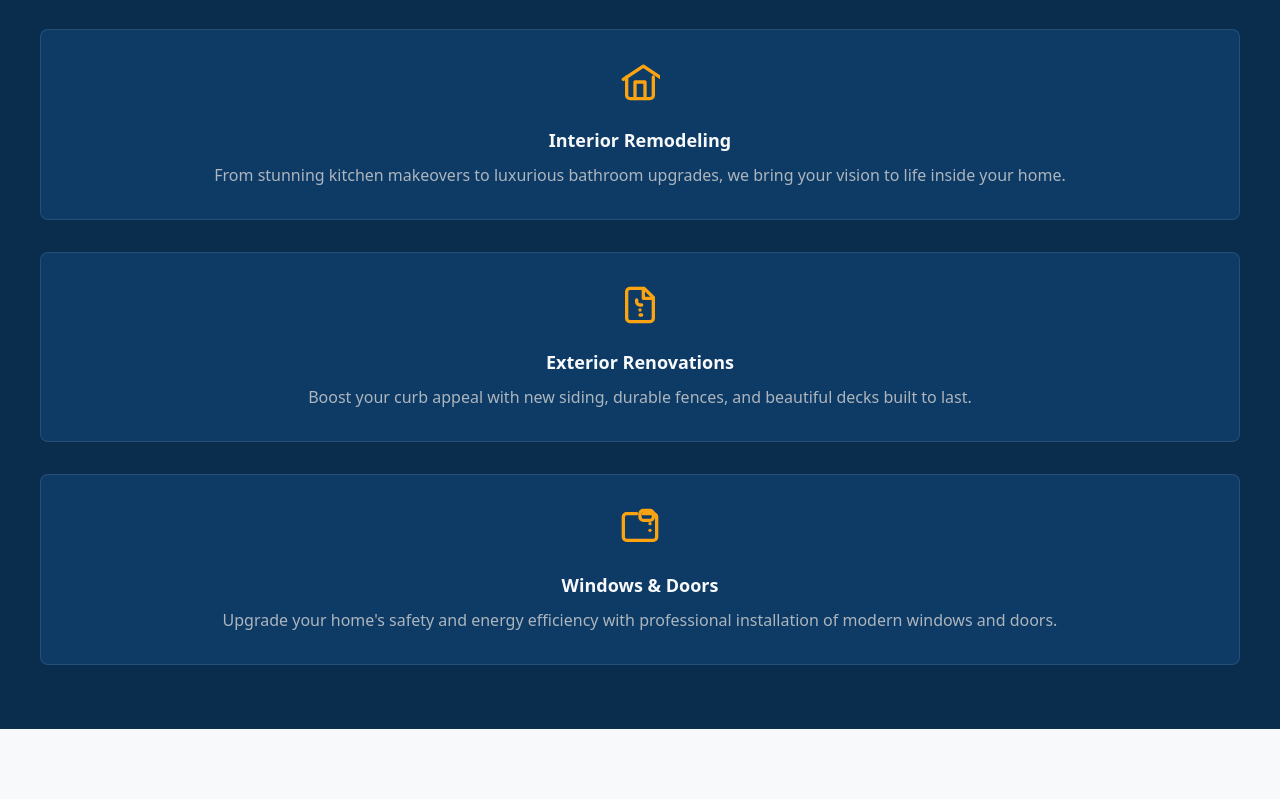
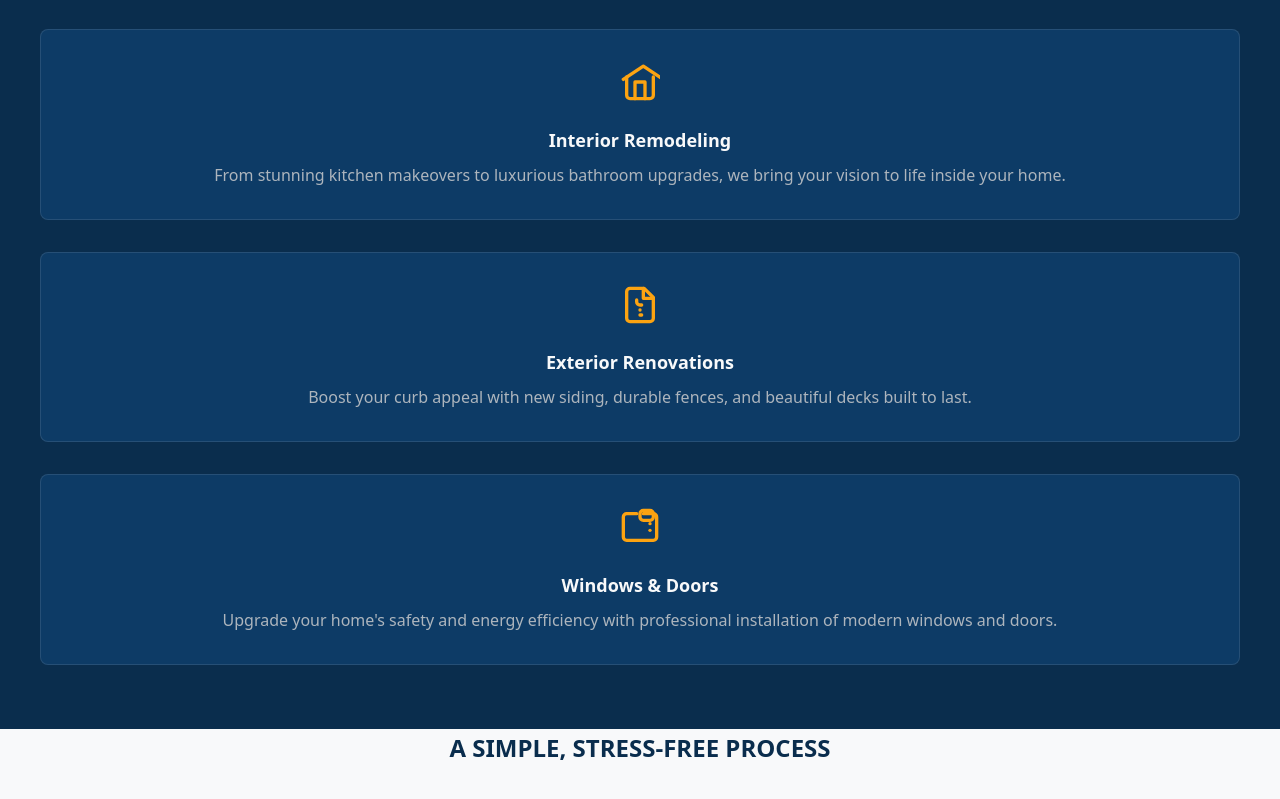
Before and after one commit to zarek21/FR_Construction, a plain HTML site: page index.html in a window 1280 px wide. Shown: the part 3883-4682 px from the top of the page. Before the commit the page ends 4612 px from the top, so only its background shows below. Drawn offline with Linux system fonts and the light colour scheme.

Commit message:
:sparkles: add process section

```diff
--- a/css/components/gallery.css
+++ b/css/components/gallery.css
@@ -2,15 +2,6 @@
 
 .gallery-section {
   padding: var(--spacing-xxl) var(--spacing-lg);
-}
-
-.section-title {
-  font-size: var(--font-size-lg);
-  font-weight: var(--font-weight-bold);
-  color: var(--clr-primary);
-  text-align: center;
-  text-transform: uppercase;
-  margin-bottom: var(--spacing-xl);
 }
 
 .project-card {
--- a/css/components/services.css
+++ b/css/components/services.css
@@ -1,3 +1,5 @@
+/* SERVICES SECTION CSS */
+
 .services-section {
   padding: var(--spacing-xxl) var(--spacing-lg);
   background-color: var(--clr-primary);
--- a/css/style.css
+++ b/css/style.css
@@ -68,3 +68,12 @@ body {
   margin-left: auto;
   margin-right: auto;
 }
+
+.section-title {
+  font-size: var(--font-size-lg);
+  font-weight: var(--font-weight-bold);
+  color: var(--clr-primary);
+  text-align: center;
+  text-transform: uppercase;
+  margin-bottom: var(--spacing-xl);
+}
--- a/index.html
+++ b/index.html
@@ -105,17 +105,14 @@
       <!-- SERVICES SECTION -->
       <section class="services-section">
         <div class="container">
-          <!-- El título de la sección va aquí, una sola vez -->
           <h2 class="section-title services-section__title">
             Our Core Services
           </h2>
 
-          <!-- Este div actuará como el contenedor de la cuadrícula (grid) -->
           <div class="services-grid">
             <!-- SERVICE CARD 1 -->
             <article class="service-card">
               <div class="service-card__icon-container">
-                <!-- SVG para "Interiores". He encontrado uno más apropiado. -->
                 <svg
                   class="service-card__icon"
                   xmlns="http://www.w3.org/2000/svg"
@@ -143,7 +140,6 @@
             <!-- SERVICE CARD 2 -->
             <article class="service-card">
               <div class="service-card__icon-container">
-                <!-- SVG para "Exteriores" -->
                 <svg
                   class="service-card__icon"
                   xmlns="http://www.w3.org/2000/svg"
@@ -175,7 +171,6 @@
             <!-- SERVICE CARD 3 -->
             <article class="service-card">
               <div class="service-card__icon-container">
-                <!-- SVG para "Puertas y Ventanas" -->
                 <svg
                   class="service-card__icon"
                   xmlns="http://www.w3.org/2000/svg"
@@ -206,6 +201,14 @@
         </div>
       </section>
       <!-- END OF SECTION -->
+
+      <!-- PROCESS SECTION -->
+      <section class="process-section">
+        <h2 class="section-title process-section__heading">
+          A Simple, Stress-Free Process
+        </h2>
+      </section>
+      <!-- END OF SECTION -->
     </main>
   </body>
 </html>
```
